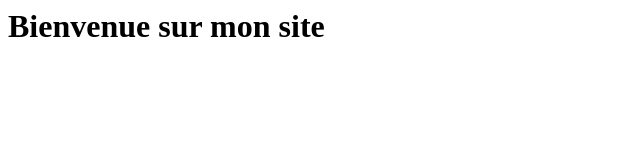
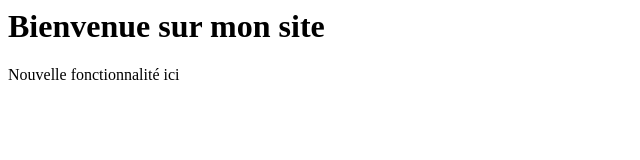
Before and after one commit to bestomar/laboratoire_2_ENT, a plain HTML site: page index.html in a window 1280 px wide. Shown: the whole page, without its empty margins (0-640 px from the left). Drawn offline with Linux system fonts and the light colour scheme.

Commit message:
Ajout de la nouvelle fonctionnalité

```diff
--- a/index.html
+++ b/index.html
@@ -1 +1,2 @@
 <h1>Bienvenue sur mon site</h1>
+<section>Nouvelle fonctionnalité ici </section>
```
